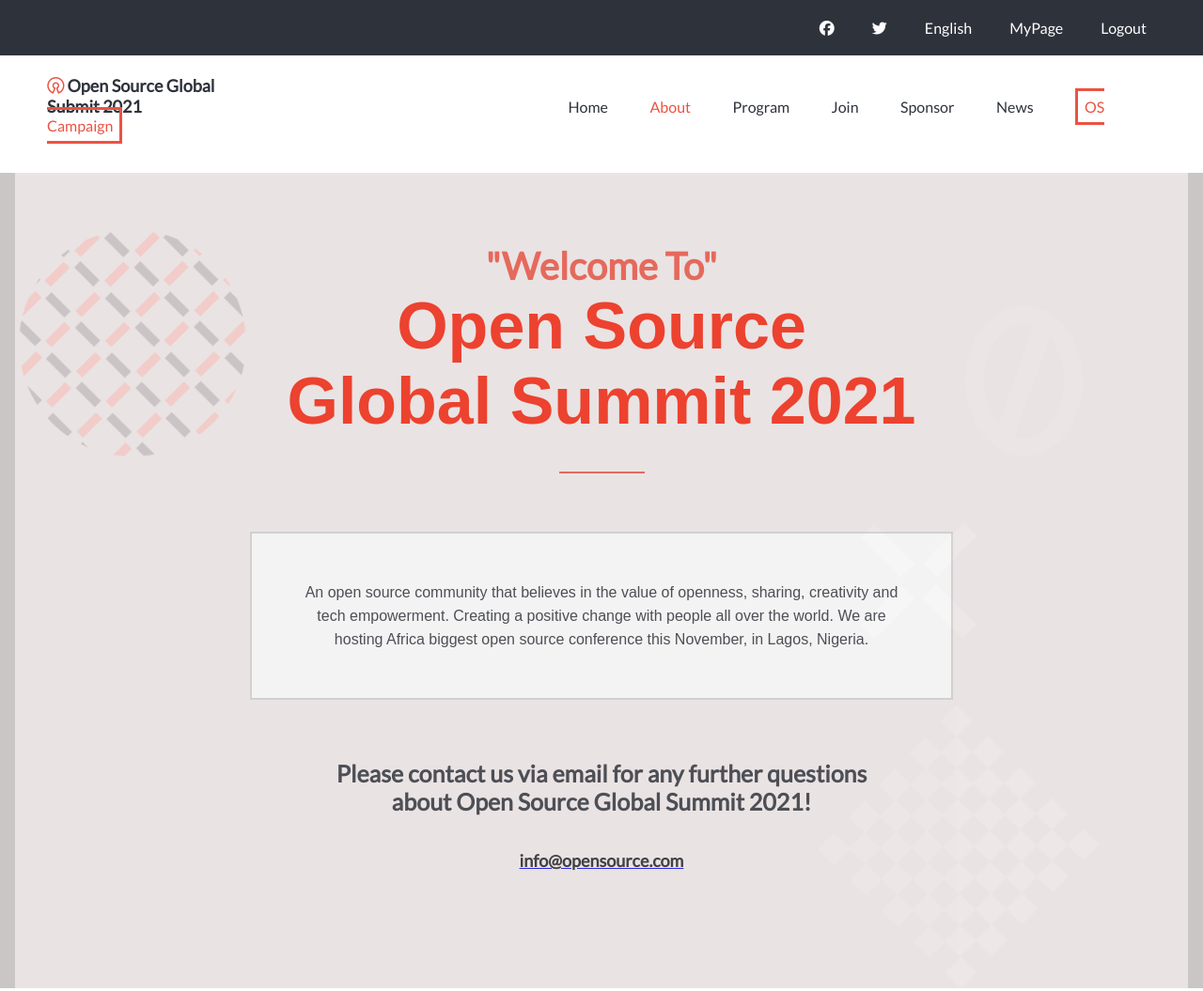
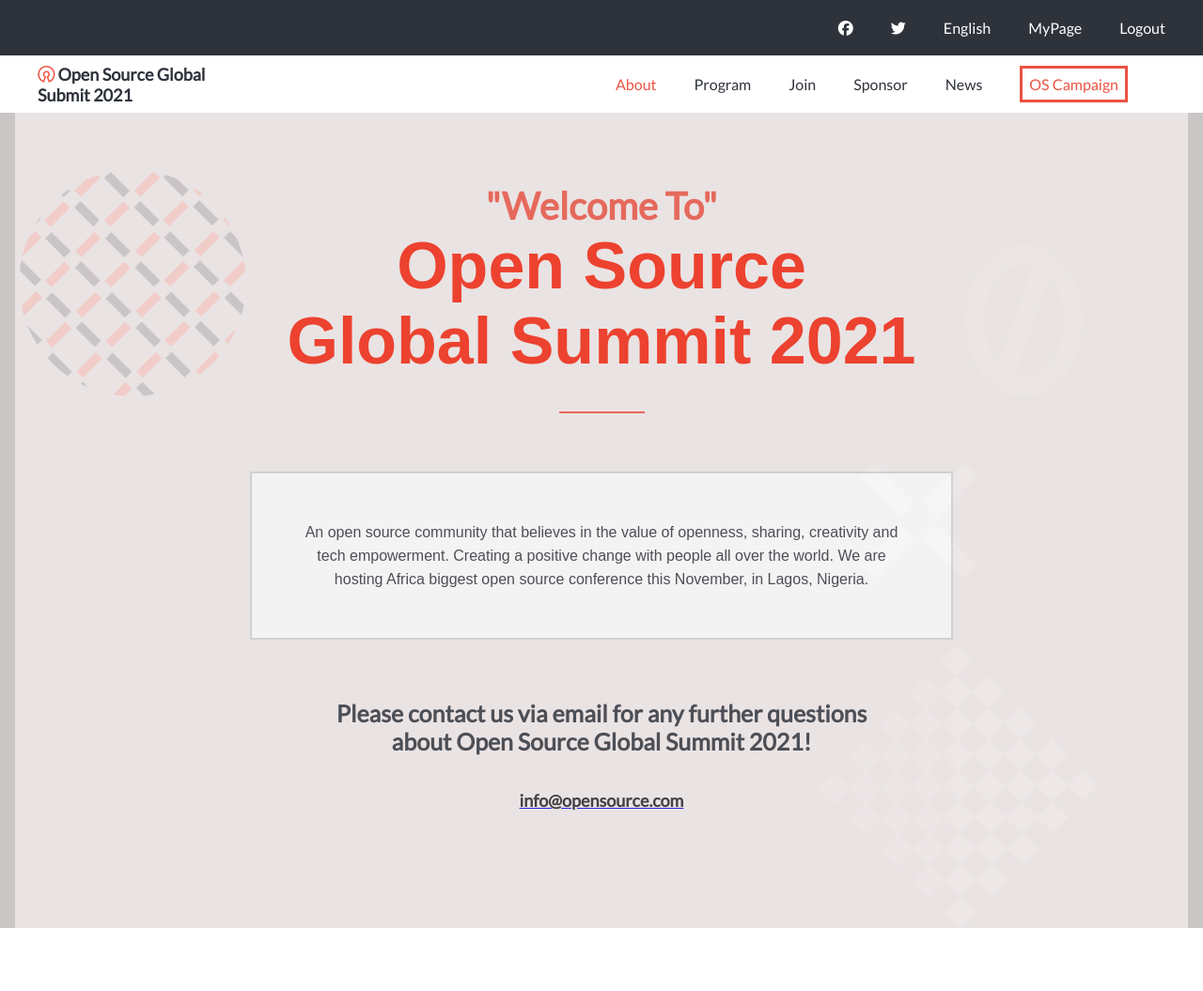
Before and after one commit to KingsleyIbe/microverse-capstone-1, a website: page about.html in a window 1280 px wide. Shown: the top 1055 px of the page at 94% size. Drawn offline with Linux system fonts and the light colour scheme; a web font is replaced by a local one.

Commit message:
Fix nav bar responsiveness as recommended by the reviewer

```diff
--- a/about.css
+++ b/about.css
@@ -26,7 +26,8 @@ body {
   overflow-x: hidden;
 }
 
-.header-menu-general {
+.header-menu,
+.desktop-menu {
   display: none;
 }
 
@@ -354,18 +355,15 @@ h3 {
     display: none;
   }
 
-  .header-menu-general {
-    display: flex;
-  }
-
   .header-menu {
     display: flex;
     width: 100%;
     justify-content: right;
     background-color: var(--primary_4);
-    padding-right: 20px;
     padding-bottom: 20px;
     padding-top: 20px;
+    position: fixed;
+    z-index: 100;
   }
 
   .header-menu a {
@@ -378,11 +376,28 @@ h3 {
   .desktop-menu {
     display: flex;
     width: 100%;
-    justify-content: right;
+    justify-content: space-between;
+    align-items: center;
     background-color: var(--secondary_1);
-    margin-top: 80px;
-    margin-bottom: 40px;
-    margin-left: 50px;
+    padding-top: 60px;
+    padding-left: 40px;
+    padding-right: 40px;
+  }
+
+  .nav-list {
+    display: flex;
+    list-style: none;
+    justify-content: space-between;
+    padding-top: 20px;
+    padding-bottom: 20px;
+    flex-wrap: nowrap;
+  }
+
+  .desktop-container {
+    padding-bottom: 30px;
+    margin-left: 30px;
+    padding-left: 20px;
+    padding-left: 20px;
   }
 
   .desktop-menu a {
@@ -393,9 +408,9 @@ h3 {
   }
 
   .desktop-menu .os-logo {
-    margin-right: 450px;
     font-size: large;
     font-weight: bolder;
+    white-space: nowrap;
   }
 
   .desktop-menu .fab {
@@ -412,14 +427,7 @@ h3 {
     color: var(--primary_2);
     border: solid 3px var(--primary_2);
     padding: 7px;
-  }
-
-  nav {
-    position: fixed;
-    width: 100%;
-    overflow: hidden;
-    top: 0;
-    z-index: 600;
+    white-space: nowrap;
   }
 
   #about-first-page {
--- a/about.html
+++ b/about.html
@@ -15,7 +15,7 @@
 </head>
 
 <body>
-    <header class="header-menu-general">
+    <header>
         <nav class="header-menu">
             <a href="" class="mx-3 text-white"><i class="fab fa-facebook"></i></a>
             <a href="" class="mx-3 text-white"><i class="fab fa-twitter"></i></a>
@@ -23,20 +23,21 @@
             <a href="" class="mx-3 text-white">MyPage</a>
             <a href="" class="mx-3 text-white">Logout</a>
         </nav>
-        <div class="desktop-menu">
-            <div>
+        <nav class="desktop-menu">
                 <a class="os-logo" href="index.html">
                     <i class="fab fa-osi"></i>
                     <span>Open Source Global<br></span>
                     <span>Submit 2021</span>
                 </a>
-                <a href="index.html">Home</a>
-                <a class="about" href="about.html">About</a>
-                <a href="">Program</a>
-                <a href="">Join</a>
-                <a href="">Sponsor</a>
-                <a href="">News</a>
-                <a class="OS-campaign" href="">OS Campaign</a>
+                <ul class="nav-list">
+                <li><a class="about" href="about.html">About</a></li>
+                <li><a href="">Program</a></li>
+                <li><a href="">Join</a></li>
+                <li><a href="">Sponsor</a></li>
+                <li><a href="">News</a></li>
+                <li><a class="OS-campaign" href="">OS Campaign</a></li>
+            </ul>
+        </nav>
     </header>
     <main>
         <section id="welcome">
--- a/style.css
+++ b/style.css
@@ -345,7 +345,6 @@ html {
     width: 100%;
     justify-content: right;
     background-color: var(--primary_4);
-    padding-right: 20px;
     padding-bottom: 20px;
     padding-top: 20px;
     position: fixed;
@@ -361,26 +360,41 @@ html {
   .desktop-menu {
     display: flex;
     width: 100%;
+    justify-content: space-between;
+    align-items: center;
     background-color: var(--secondary_1);
-    border: solid 1px var(--primary_4);
     padding-top: 60px;
+    padding-left: 40px;
+    padding-right: 40px;
+  }
+
+  .nav-list {
+    display: flex;
+    list-style: none;
+    justify-content: space-between;
+    padding-top: 20px;
+    padding-bottom: 20px;
+    flex-wrap: nowrap;
   }
 
   .desktop-container {
     padding-bottom: 30px;
     margin-left: 30px;
+    padding-left: 20px;
+    padding-left: 20px;
   }
 
   .desktop-menu a {
     text-decoration: none;
-    margin-right: 30px;
+    margin-right: 40px;
     color: var(--primary_4);
     font-family: 'Lato', sans-serif;
   }
 
-  .os-logo span {
+  .desktop-menu .os-logo {
     font-size: large;
     font-weight: bolder;
+    white-space: nowrap;
   }
 
   .desktop-menu .fab {
@@ -397,10 +411,7 @@ html {
     color: var(--primary_2);
     border: solid 3px var(--primary_2);
     padding: 7px;
-  }
-
-  .menu-links {
-    margin-left: 300px;
+    white-space: nowrap;
   }
 
   .menu1 {
```
Also changed, not shown: index.html (+10 -12 lines).
